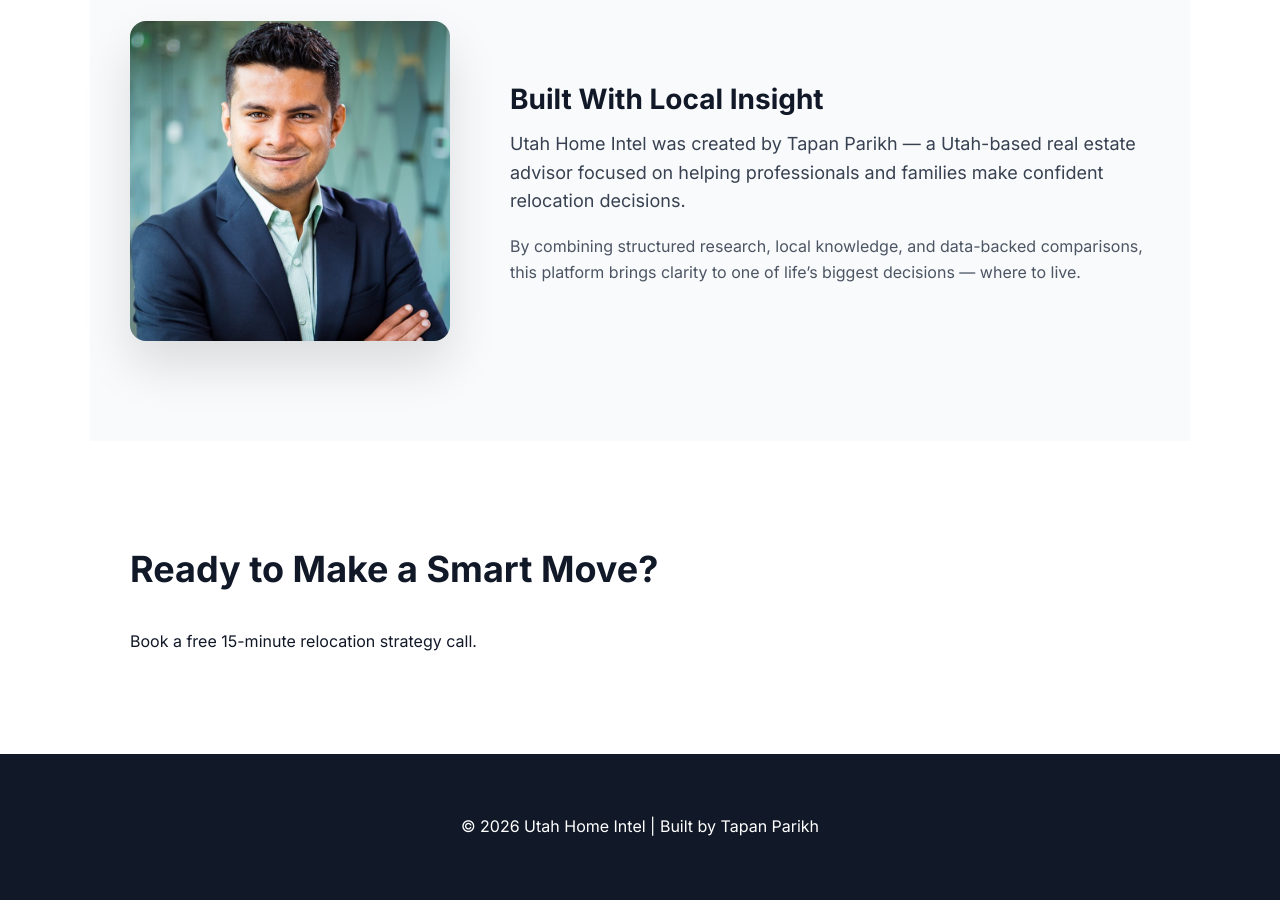
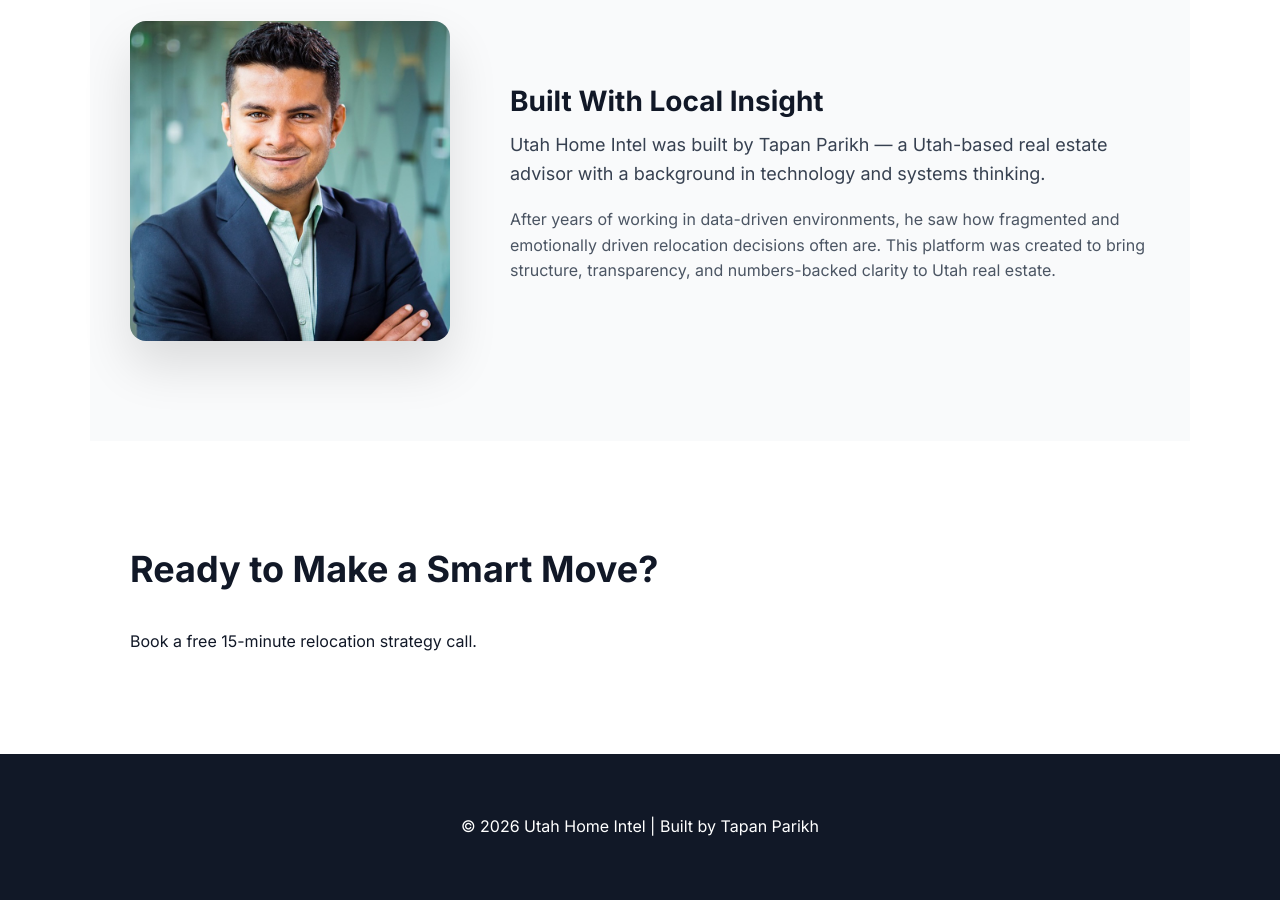
Before and after one commit to parikhtapan18/utahhomeintel, a plain HTML site: page index.html in a window 1280 px wide. Shown: the part 1760-2660 px from the top of the page. Drawn offline with Linux system fonts and the light colour scheme.

Commit message:
Refine founder section with techie word  for premium feel

```diff
--- a/index.html
+++ b/index.html
@@ -251,12 +251,12 @@ footer {
         <h4 style="margin-bottom:8px;">Built With Local Insight</h4>
 
         <p style="font-size:18px; color:#374151; margin-bottom:18px;">
-          Utah Home Intel was created by Tapan Parikh — a Utah-based real estate advisor focused on helping professionals and families make confident relocation decisions.
+            Utah Home Intel was built by Tapan Parikh — a Utah-based real estate advisor with a background in technology and systems thinking.
         </p>
 
         <p style="color:#4b5563;">
-          By combining structured research, local knowledge, and data-backed comparisons,
-          this platform brings clarity to one of life’s biggest decisions — where to live.
+            After years of working in data-driven environments, he saw how fragmented and emotionally driven relocation decisions often are.
+            This platform was created to bring structure, transparency, and numbers-backed clarity to Utah real estate.
         </p>
 
       </div>
```
